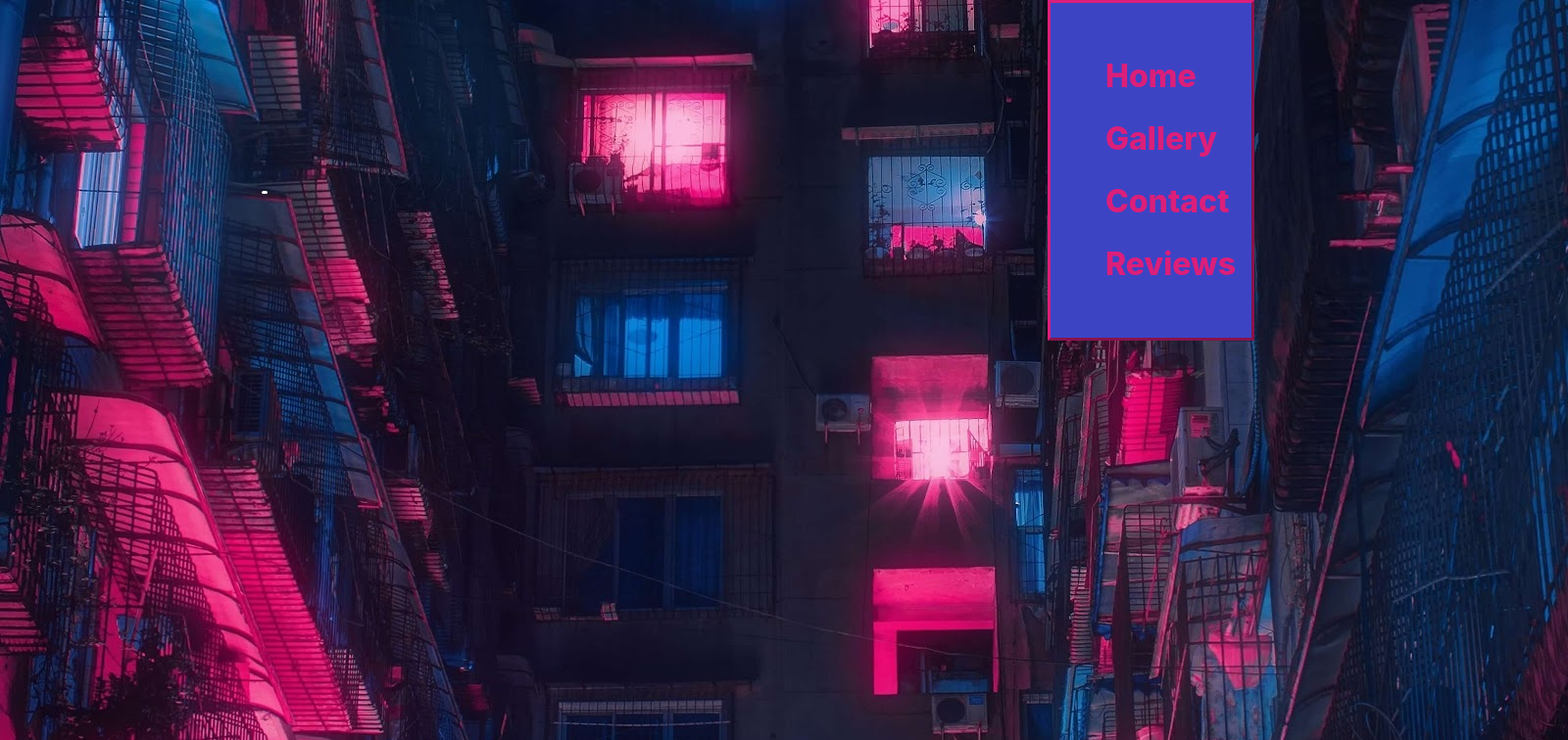
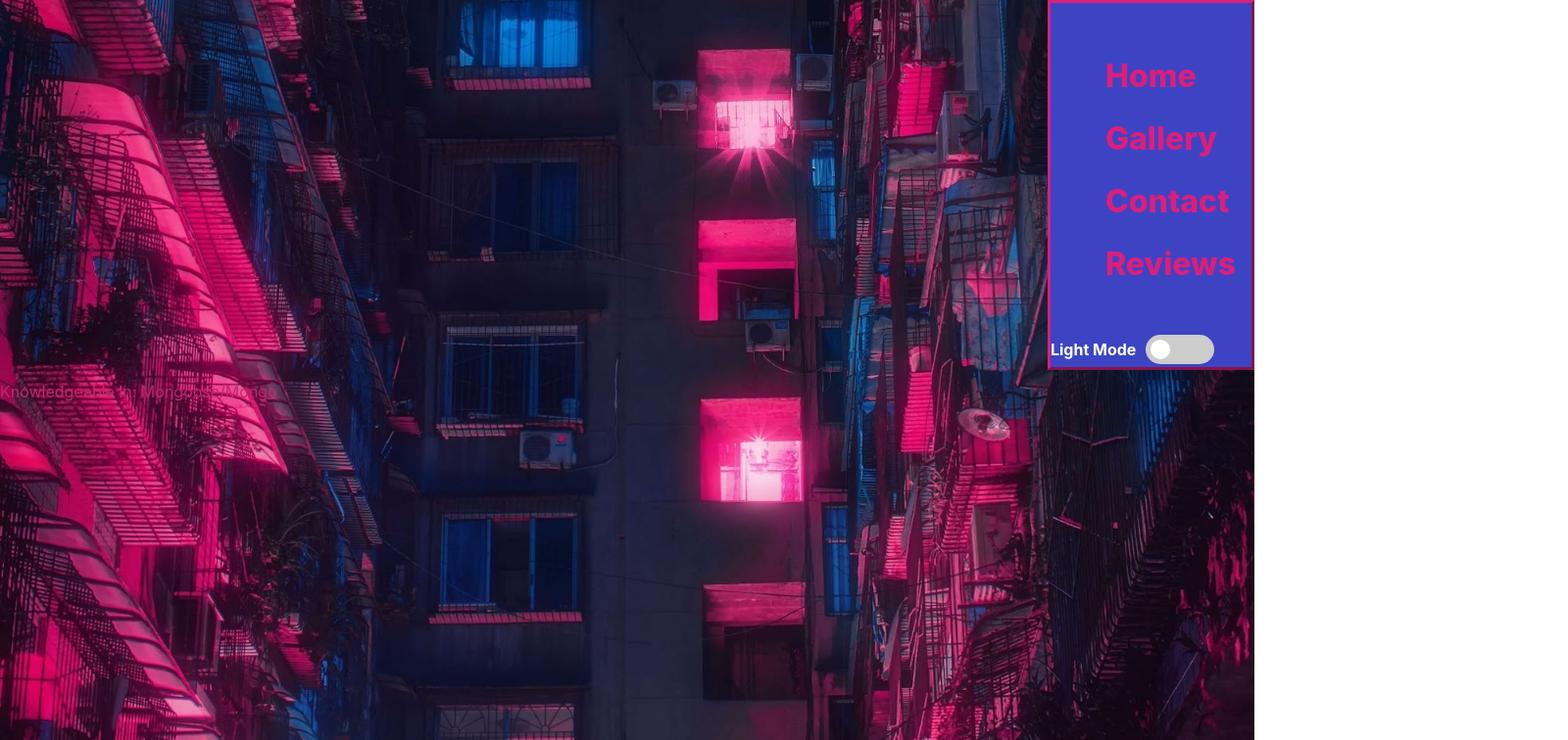
Before and after one commit to MaximilianHolleran/milestone-portfolio, a React (Vite) app: page / in a window 1280 px wide. Shown: the top 756 px of the page at 98% size, 1600 px wide, since content can reach past the window. Built offline with nearby package versions, Linux system fonts and the light colour scheme.

Commit message:
Added dark/light mode functionality

```diff
--- a/package.json
+++ b/package.json
@@ -24,6 +24,6 @@
     "@types/react-dom": "^18.0.10",
     "@vitejs/plugin-react": "^4.2.0",
     "nodemon": "^3.0.1",
-    "vite": "^5.0.2"
+    "vite": "^5.2.7"
   }
 }
--- a/src/client/App.css
+++ b/src/client/App.css
@@ -2,7 +2,7 @@
   max-width: 1280px;
   margin: 0 auto;
   padding: 2rem;
-  text-align: center;.
+  text-align: center;
 
 }
 
--- a/src/client/App.jsx
+++ b/src/client/App.jsx
@@ -7,9 +7,11 @@ import Gallery from './components/Projects/Gallery'
 import Contact from './components/Contact/Contact'
 import ReviewForm from './components/ReviewForm/ReviewForm'
 import ThemeContext from './components/Context/ThemeContext'; // Import the context
+import { DarkModeProvider } from "./components/Context/DarkModeContext";
 
 function App() {
   return (
+    <DarkModeProvider>
 
     <ThemeContext.Provider value={{ theme: 'dark' }}> {/* Provide context with value */}
     <Router>
@@ -21,6 +23,7 @@ function App() {
       </Routes>
     </Router>
     </ThemeContext.Provider>
+    </DarkModeProvider>
   ) ;
 }
 
--- a/src/client/Home/Home.jsx
+++ b/src/client/Home/Home.jsx
@@ -1,39 +1,42 @@
 import React, { useState, useEffect } from 'react';
-import NavBar from '../components/NavBar/NavBar'
-import backgroundRegular from './milestone-background.jpeg'
-import backgroundDark from './milestone-background-white.jpeg'
+import NavBar from '../components/NavBar/NavBar';
+import { useDarkMode } from '../components/Context/DarkModeContext';
+import backgroundRegular from './milestone-background.jpeg';
+import backgroundDark from './milestone-background-white.jpeg';
 
 function Home() {
+  const isDarkMode = useDarkMode(); // Use the dark mode state from context
   let skillList = [
     'JavaScript', 'React', 'Redux', 'Python', 'Git', 'Express',
     'NodeJS', 'Express', 'Mongoose/Mongo', 'Sequelize'
   ];
 
-
-
   const [skillDisplay, setSkillDisplay] = useState('');
 
+  useEffect(() => {
+    document.body.style.backgroundImage = `url(${isDarkMode ? backgroundDark : backgroundRegular})`;
+    document.body.style.backgroundSize = 'cover';
+    document.body.style.backgroundPosition = 'center';
 
-  useEffect(() => {
     const intervalId = setInterval(() => {
-      const randomSkillIndex = Math.floor(Math.random() * skillList.length); // Corrected variable name
+      const randomSkillIndex = Math.floor(Math.random() * skillList.length);
       setSkillDisplay(skillList[randomSkillIndex]);
     }, 1500);
 
-    // Cleanup
-    return () => { clearInterval(intervalId); };
-  }, []); // Added dependency array
+    // Cleanup function to clear interval
+    return () => {
+      clearInterval(intervalId);
+    };
+  }, [isDarkMode]);
 
   return (
     <>
-    <NavBar/>
-    <div className="displayBox">
-      <a><img className="backgroundImg" src={backgroundRegular} alt="cyberpunk-themed building"/></a>
-      <div className="skillDisplay">
-      Knowledgeable in: {skillDisplay}
+      <NavBar />
+      <div className="displayBox">
+        <div className="skillDisplay">
+          Knowledgeable in: {skillDisplay}
+        </div>
       </div>
-
-    </div>
     </>
   );
 }
--- /dev/null
+++ b/src/client/components/Context/DarkModeContext.jsx
@@ -0,0 +1,26 @@
+import React, { createContext, useContext, useState } from 'react';
+
+const DarkModeContext = createContext();
+const DarkModeUpdateContext = createContext();
+
+// Custom hook to use the dark mode state
+export const useDarkMode = () => useContext(DarkModeContext);
+
+// Custom hook to toggle the dark mode
+export const useDarkModeToggle = () => useContext(DarkModeUpdateContext);
+
+export const DarkModeProvider = ({ children }) => {
+    const [isDarkMode, setIsDarkMode] = useState(false);
+
+    const toggleDarkMode = () => {
+        setIsDarkMode(prevIsDarkMode => !prevIsDarkMode);
+    };
+
+    return (
+        <DarkModeContext.Provider value={isDarkMode}>
+            <DarkModeUpdateContext.Provider value={toggleDarkMode}>
+                {children}
+            </DarkModeUpdateContext.Provider>
+        </DarkModeContext.Provider>
+    );
+};
--- /dev/null
+++ b/src/client/components/DarkMode/DarkMode.css
@@ -0,0 +1,44 @@
+.dark_mode {
+  display: flex;
+  justify-content: center;
+  align-items: center;
+
+}
+.dark_mode_wrapper {
+  display: flex;
+  align-items: center;
+  gap: 10px;
+}
+
+.mode_label {
+  color: #FFF;
+  font-weight: bold;
+
+}
+
+.toggle {
+  background-color: #ccc;
+  width: 60px;
+
+  border-radius: 30px;
+  padding: 5px;
+  cursor: pointer;
+  transition: background-color 0.3s ease;
+}
+
+.toggle.active {
+  background-color: #4CAF50;
+
+}
+
+.toggle-circle {
+  background-color: white;
+  width: 20px;
+  height: 20px;
+  border-radius: 50%;
+  transition: transform 0.3s ease;
+}
+
+.toggle.active .toggle-circle {
+  transform: translateX(40px);
+}
--- /dev/null
+++ b/src/client/components/DarkMode/DarkMode.jsx
@@ -0,0 +1,19 @@
+import React from "react";
+import "./DarkMode.css";
+import { useDarkMode, useDarkModeToggle } from "../Context/DarkModeContext";
+
+const DarkMode = () => {
+    const toggleDarkMode = useDarkModeToggle();
+    const isDarkMode = useDarkMode();
+
+    return (
+        <div className="dark_mode_wrapper">
+            <span className="mode_label">{isDarkMode ? 'Dark Mode' : 'Light Mode'}</span>
+            <div className={`toggle ${isDarkMode ? "active" : ""}`} onClick={toggleDarkMode}>
+                <div className="toggle-circle"></div>
+            </div>
+        </div>
+    );
+};
+
+export default DarkMode;
--- a/src/client/components/NavBar/NavBar.jsx
+++ b/src/client/components/NavBar/NavBar.jsx
@@ -2,6 +2,8 @@ import {useState, useContext} from 'react'
 import ThemeContext from '../Context/ThemeContext'; // Import the context
 import { Link} from 'react-router-dom'
 import './NavBar.css'
+import DarkMode from '../DarkMode/DarkMode';
+
 
 
 const NavBar = () =>{
@@ -22,7 +24,7 @@ const NavBar = () =>{
                         <li><Link to="/reviewForm" className="menu-item">Reviews</Link></li>
                     </ul>
                 </div>
-
+                 <DarkMode/>
             </nav>
 
         // </div>
--- a/src/server/main.js
+++ b/src/server/main.js
@@ -9,7 +9,8 @@ import mongoose from 'mongoose'
 dotenv.config();
 const app = express();
 const PORT = process.env.PORT
-// mongoose.connect(process.env.MONGO_URI);
+console.log(process.env.PORT)
+//mongoose.connect(process.env.MONGO_URI);
 
 console.log('connected to mongo: ', process.env.MONGO_URI)
 
@@ -28,5 +29,5 @@ app.use('/api', apisRouter)
 
 // LISTEN
 ViteExpress.listen(app, PORT, () =>
-  console.log('Server is listening on port', PORT, '...'),
+  console.log('Server is listening on port', process.env.PORT, '...'),
 );
```
Also changed, not shown: 1 other file (tests, documents, lock files or other folders).
